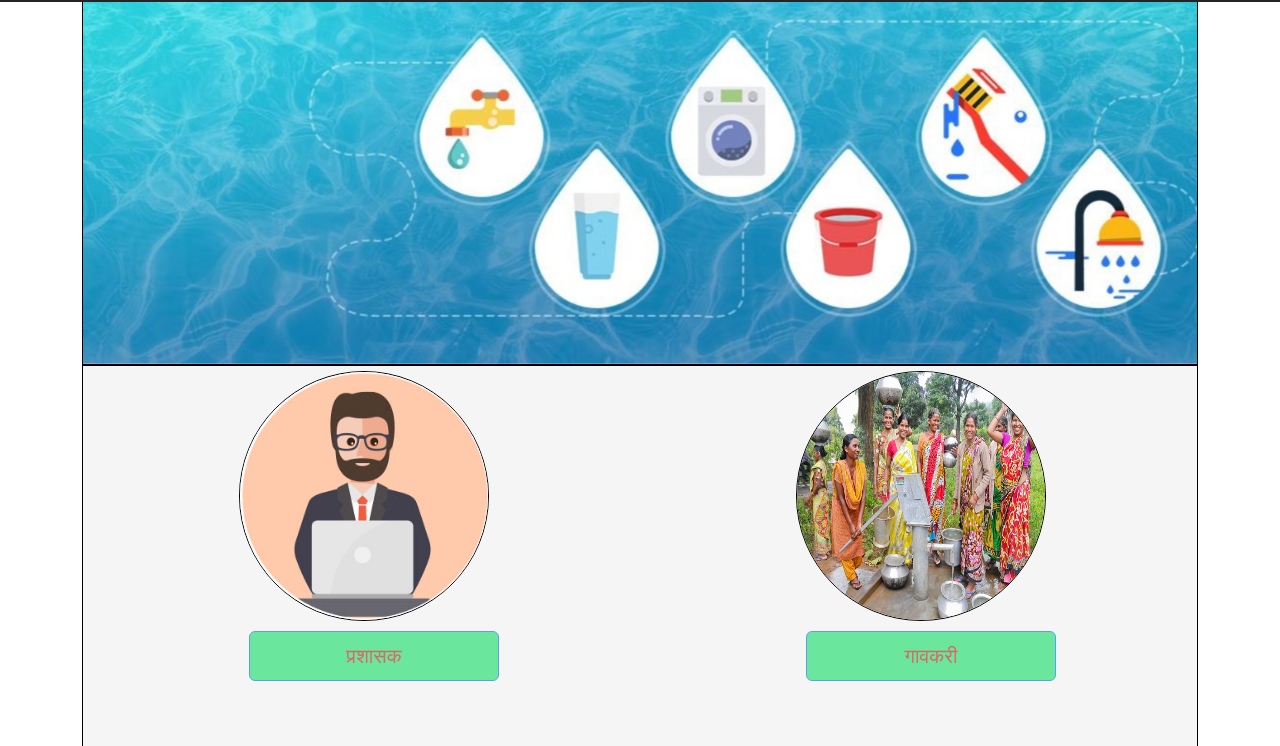
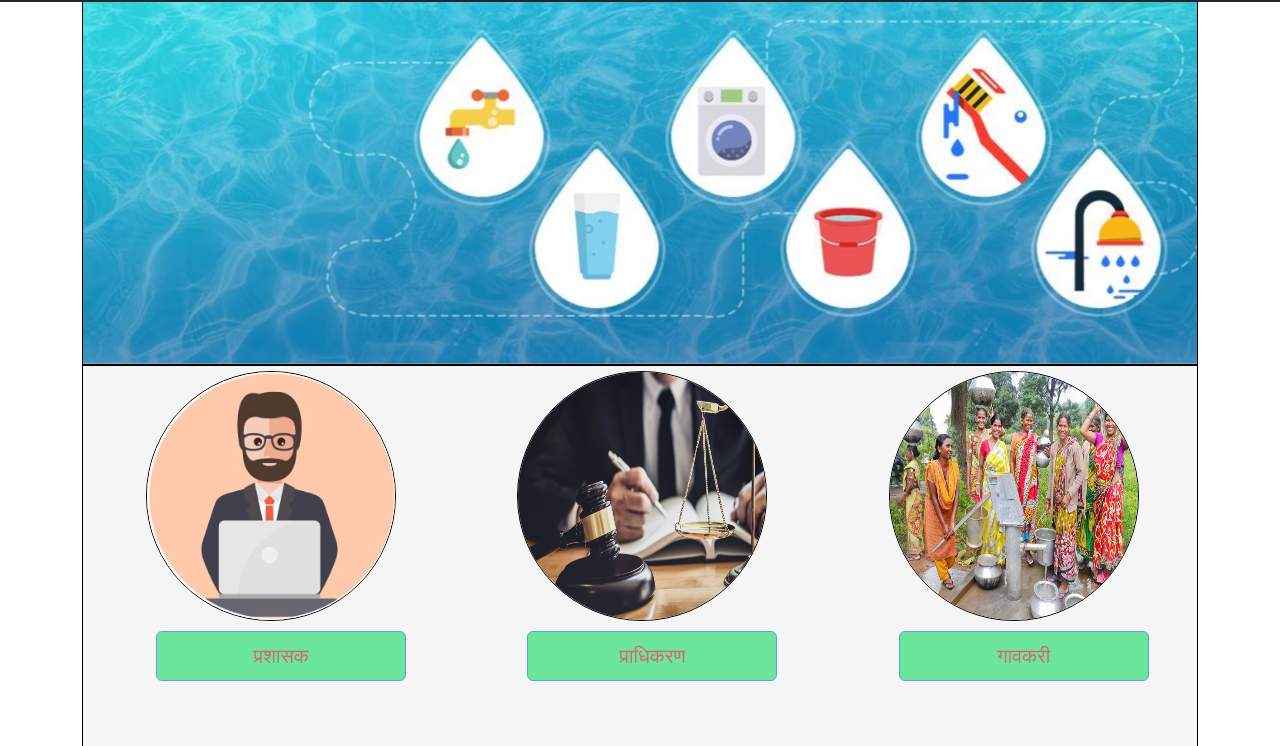
Before and after one commit to viraj2688/Capstone-Project, a website: page index.html in a window 1280 px wide. Shown: the part 54-800 px from the top of the page. Drawn offline with nearby package versions, Linux system fonts and the light colour scheme.

Commit message:
pradhikaran added

```diff
--- a/index.html
+++ b/index.html
@@ -59,6 +59,12 @@
           </a>
           </div>
           <div class="col">
+            <img src="./image/authority.jpg" class="img-fluid1" alt="...">
+            <a href="RedisterOrLogineChoise.html">
+            <button type="button" id="buttons" class="btn btn-outline-primary" disabled>प्राधिकरण</button>
+          </a>
+          </div>
+          <div class="col">
             <img src="./image/villagers.jpg" class="img-fluid1" alt="...">
             <a href="./Villagers.html">
             <button type="button" id="buttons" class="btn btn-outline-primary" disabled>गावकरी</button>
```
